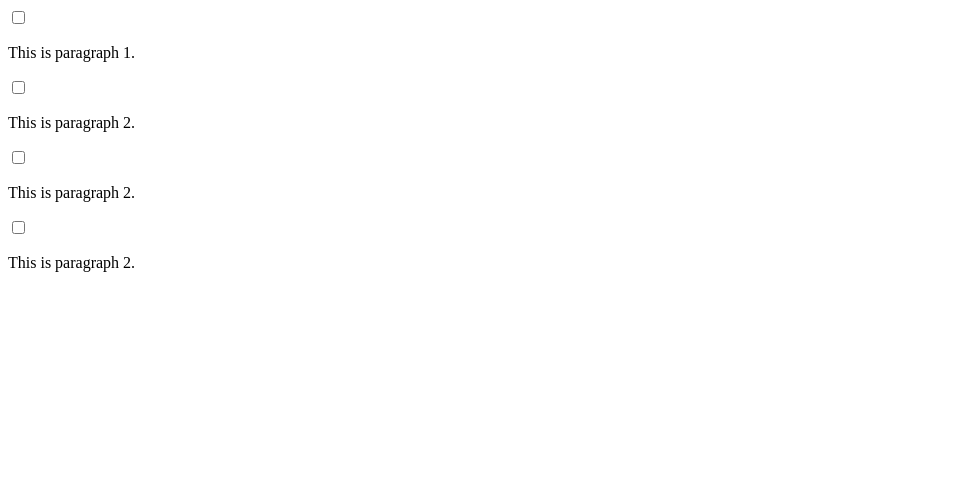
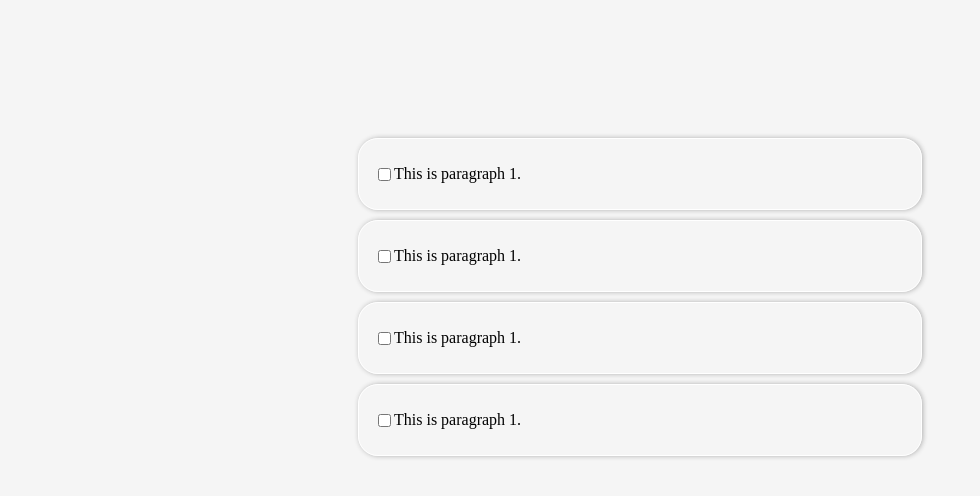
Before and after one commit to NathanJReidy/react-to-do-list, a React (Create React App) app: page / in a window 1280 px wide. Shown: the top 496 px of the page, without its empty margins (0-980 px from the left). Built offline with nearby package versions, Linux system fonts and the light colour scheme.

Commit message:
Added CSS from my old vanilla js script to this one

```diff
--- a/public/index.html
+++ b/public/index.html
@@ -24,6 +24,7 @@
       work correctly both with client-side routing and a non-root public URL.
       Learn how to configure a non-root public URL by running `npm run build`.
     -->
+    <link rel="stylesheet" type="text/css" href="style.css">
     <title>To Do List</title>
   </head>
   <body>
--- a/public/style.css
+++ b/public/style.css
@@ -0,0 +1,90 @@
+body {
+    background-color: whitesmoke;
+}
+
+.todo-item {
+    display: -webkit-box;
+    display: -webkit-flex;
+    display: -ms-flexbox;
+    display: flex;
+    min-height: 100%;
+    min-width: 100%;
+    margin-bottom: 10px;
+    padding: 10px 20px;
+    -webkit-box-orient: horizontal;
+    -webkit-box-direction: normal;
+    -webkit-flex-direction: row;
+    -ms-flex-direction: row;
+    flex-direction: row;
+    -webkit-box-pack: start;
+    -webkit-justify-content: flex-start;
+    -ms-flex-pack: start;
+    justify-content: flex-start;
+    -webkit-flex-wrap: wrap;
+    -ms-flex-wrap: wrap;
+    flex-wrap: wrap;
+    -webkit-box-align: stretch;
+    -webkit-align-items: stretch;
+    -ms-flex-align: stretch;
+    align-items: stretch;
+    -webkit-align-self: auto;
+    -ms-flex-item-align: auto;
+    align-self: auto;
+    -webkit-box-flex: 1;
+    -webkit-flex: 1;
+    -ms-flex: 1;
+    flex: 1;
+    border-style: solid;
+    border-width: 1px;
+    border-color: #fff;
+    border-radius: 20px;
+    box-shadow: 1px 0 5px 0 #afafaf;
+    opacity: 1;
+}
+
+.todo-item:hover {
+    box-shadow: 1px 0 5px 2px #afafaf;
+  }
+
+.todo-item {
+    margin-bottom: 10px;
+    padding: 10px 15px;
+    -webkit-box-orient: vertical;
+    -webkit-box-direction: normal;
+    -webkit-flex-direction: horizontal;
+    -ms-flex-direction: horizontal;
+    flex-direction: horizontal;
+    -webkit-box-pack: start;
+    -webkit-justify-content: flex-start;
+    -ms-flex-pack: start;
+    justify-content: flex-start;
+    -webkit-align-content: stretch;
+    -ms-flex-line-pack: stretch;
+    align-content: stretch;
+    -webkit-box-flex: 1;
+    -webkit-flex: 1;
+    -ms-flex: 1;
+    flex: 1;
+    align-items: center;
+}
+
+.todo-list {
+    background-color: whitesmoke;
+    margin: auto;
+    width: 50%;
+    display: flex;
+    flex-direction: column;
+    align-items: center;
+    justify-content: center;
+    padding: 30px;
+  }
+
+#root {
+    background-color: whitesmoke;
+    margin: auto;
+    display: flex;
+    flex-direction: column;
+    align-items: center;
+    justify-content: center;
+    padding: 100px;
+}
--- a/src/App.js
+++ b/src/App.js
@@ -3,7 +3,12 @@ import ToDoItem from './ToDoItem';
 
 function App() {
     return (
-        <ToDoItem />
+        <div className="todo-list">
+            <ToDoItem />
+            <ToDoItem />
+            <ToDoItem />
+            <ToDoItem />
+        </div>
     )
 }
 
--- a/src/ToDoItem.js
+++ b/src/ToDoItem.js
@@ -2,18 +2,9 @@ import React from 'react';
 
 function ToDoItem() {
     return (
-        <div>
+        <div className="todo-item">
             <input type="checkbox" />
             <p>This is paragraph 1. </p>
-
-            <input type="checkbox" />
-            <p>This is paragraph 2. </p>
-
-            <input type="checkbox" />
-            <p>This is paragraph 2. </p>
-
-            <input type="checkbox" />
-            <p>This is paragraph 2. </p>
         </div>
     )
 }
```
